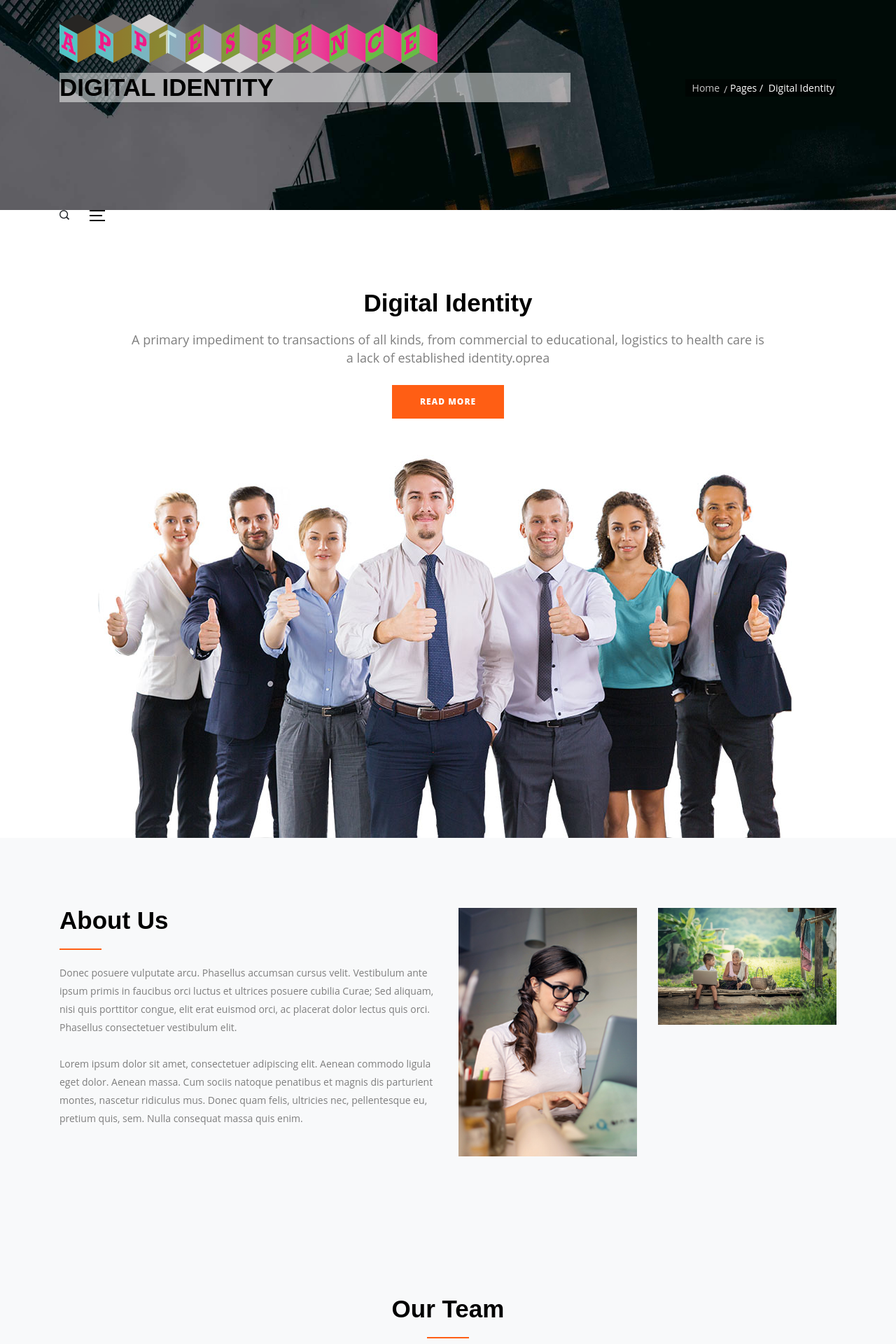
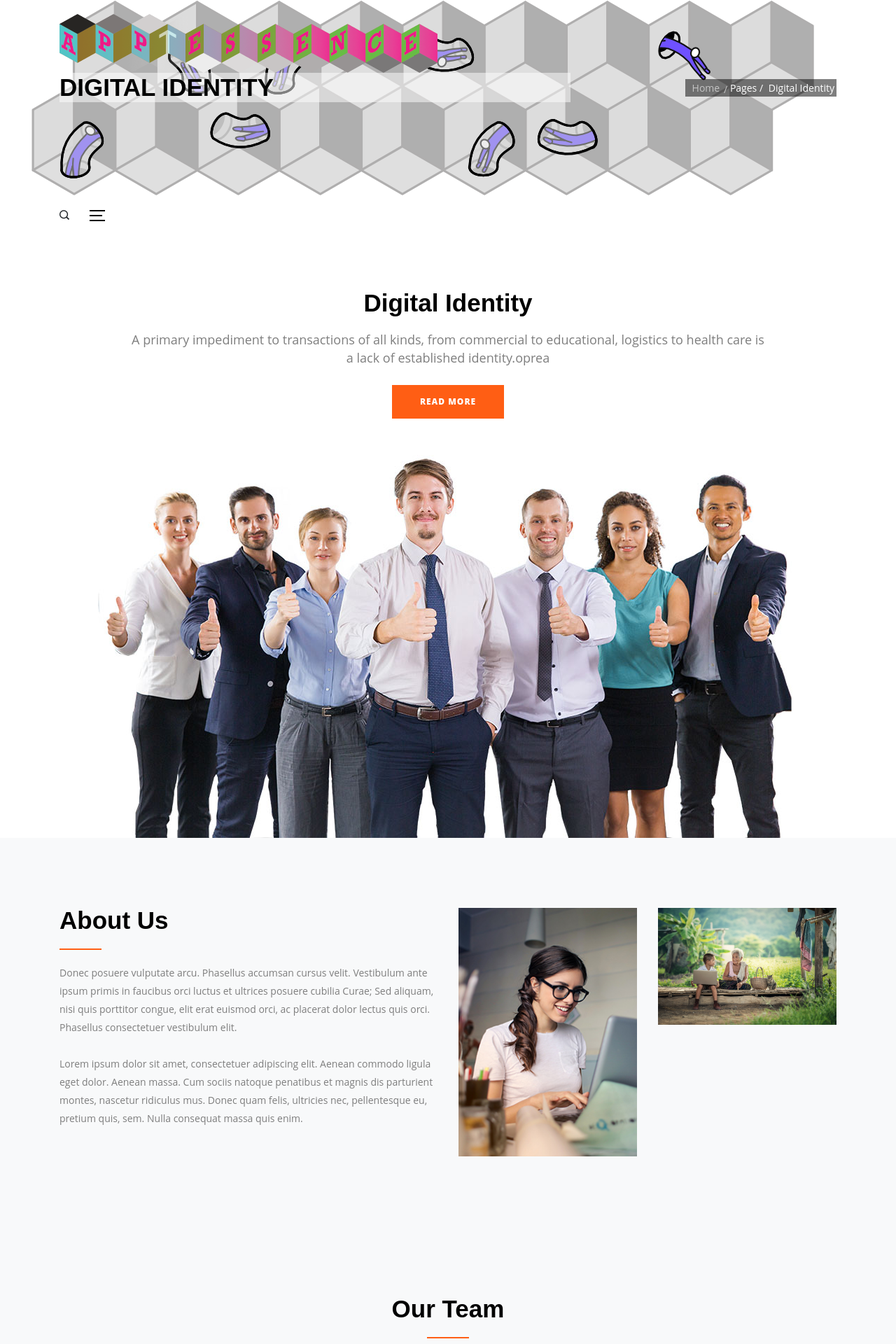
Before and after one commit to apptessence/apptessence.github.io, a Jekyll site: the page built from pages/blockchain.html, in a window 1280 px wide. Shown: the top 1920 px of the page at 70% size. Built offline with Jekyll 4.4.1, drawn with Linux system fonts in a browser that asks for light colours.

Commit message:
all header graphics sorted, with room for improvement

```diff
--- a/pages/blockchain.html
+++ b/pages/blockchain.html
@@ -1,6 +1,7 @@
 ---
 layout: page
 title: Digital Identity
+image: ../assets/img/digital-identity.png
 ---
 <!-- about-info -->
 <section class="about-info pt-100">
```
Also changed, not shown: assets/img/digital-identity.png (added).
